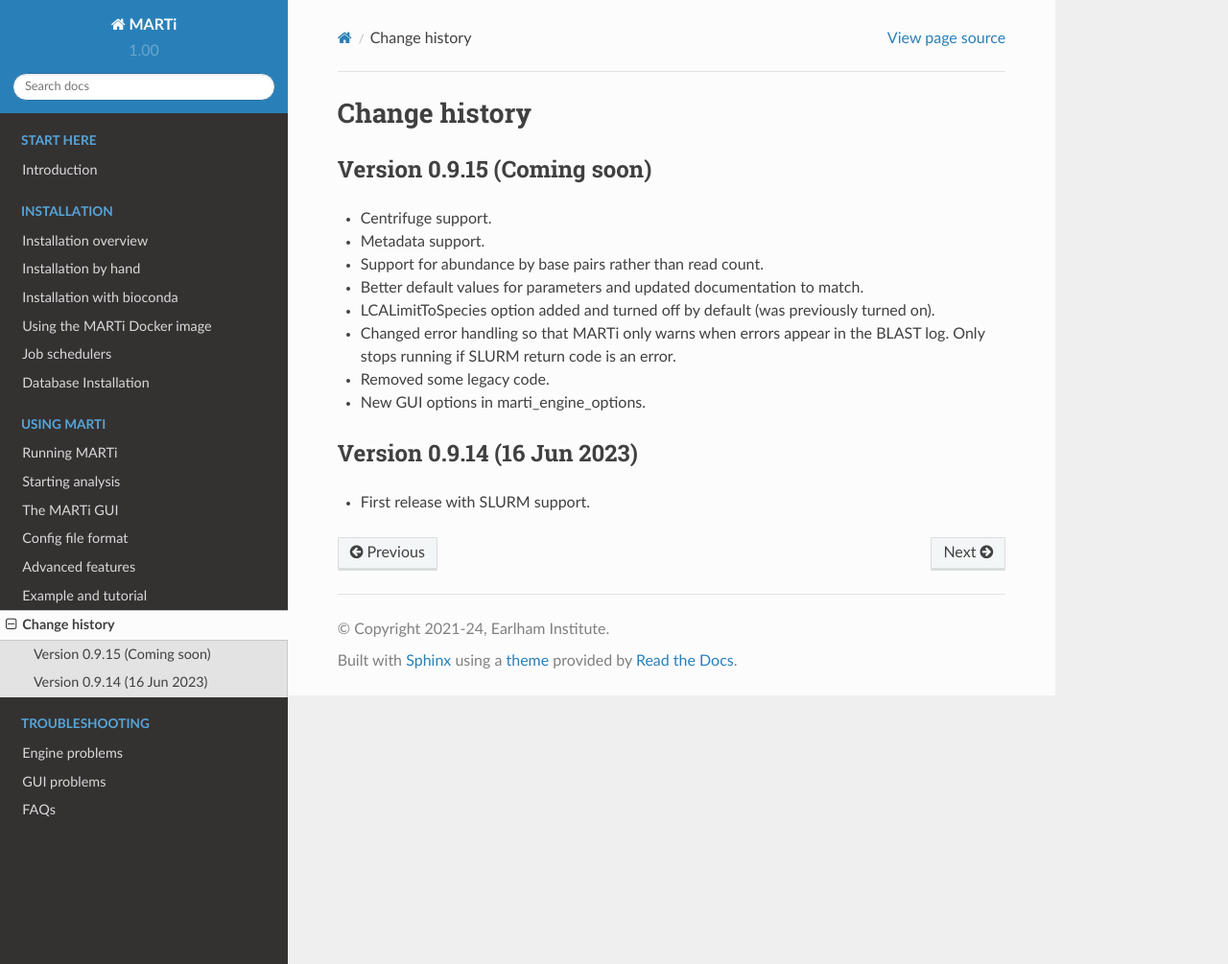
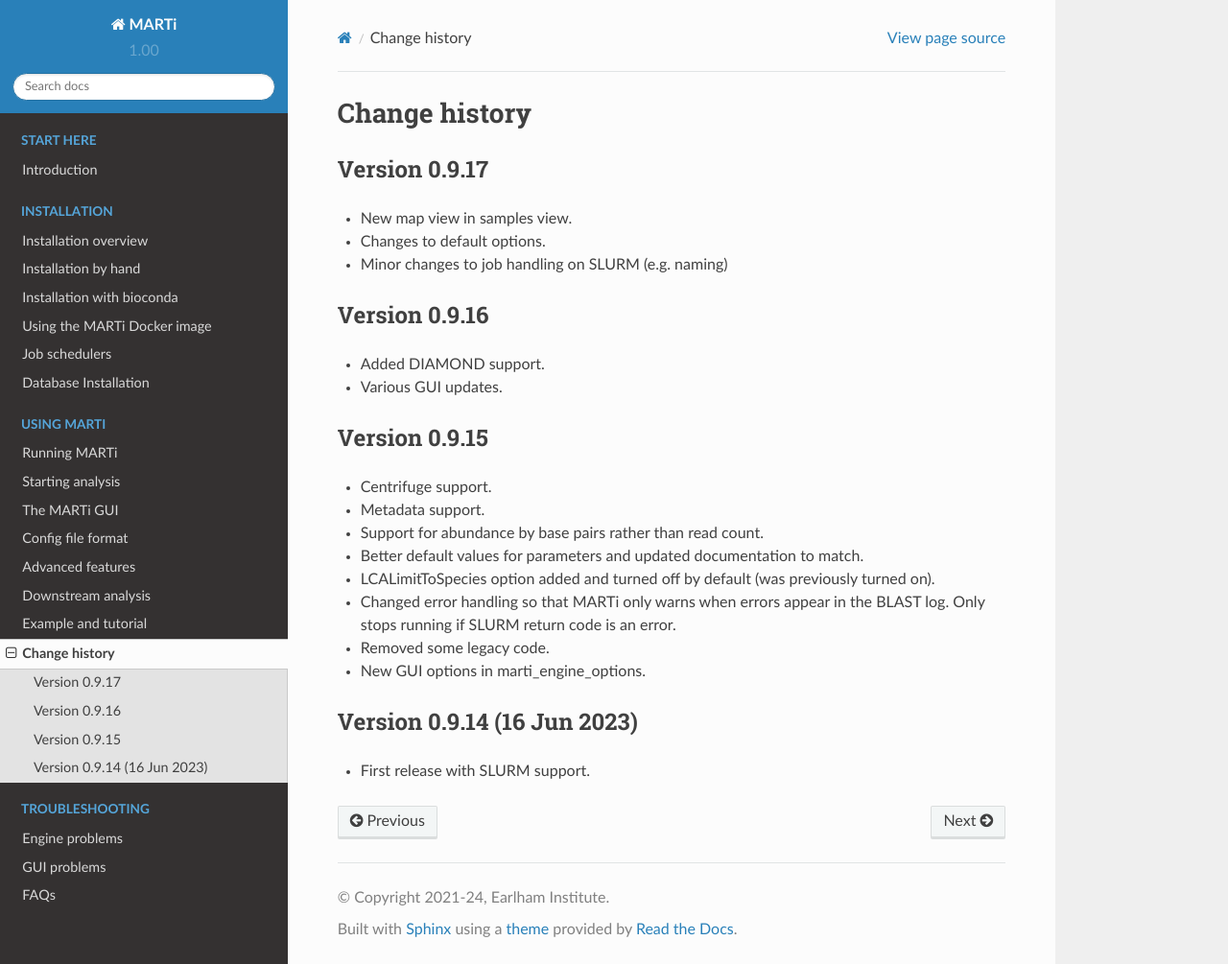
Before and after one commit to richardmleggett/MARTi, a Sphinx documentation site: the page built from docs/source/history.rst, in a window 1280 px wide and 1005 px high. Shown: the whole window at 96% size. Built offline with Sphinx 7.4.7 and the Read the Docs theme 2.0.0, drawn with Linux system fonts in a browser that asks for light colours; formulas are drawn with MathJax 3.

Commit message:
Docs updated

```diff
--- a/docs/source/contents.rst
+++ b/docs/source/contents.rst
@@ -24,6 +24,7 @@
    gui
    configfiles
    advanced
+   downstream
    example
    history
 
--- a/docs/source/history.rst
+++ b/docs/source/history.rst
@@ -1,8 +1,21 @@
 Change history
 ==============
 
-Version 0.9.15 (Coming soon)
-----------------------------
+Version 0.9.17
+--------------
+
+* New map view in samples view.
+* Changes to default options.
+* Minor changes to job handling on SLURM (e.g. naming)
+
+Version 0.9.16
+--------------
+
+* Added DIAMOND support.
+* Various GUI updates.
+
+Version 0.9.15
+--------------
 
 * Centrifuge support.
 * Metadata support.
```
Also changed, not shown: docs/source/downstream.rst (added, +31 -0 lines), 1 other file.
